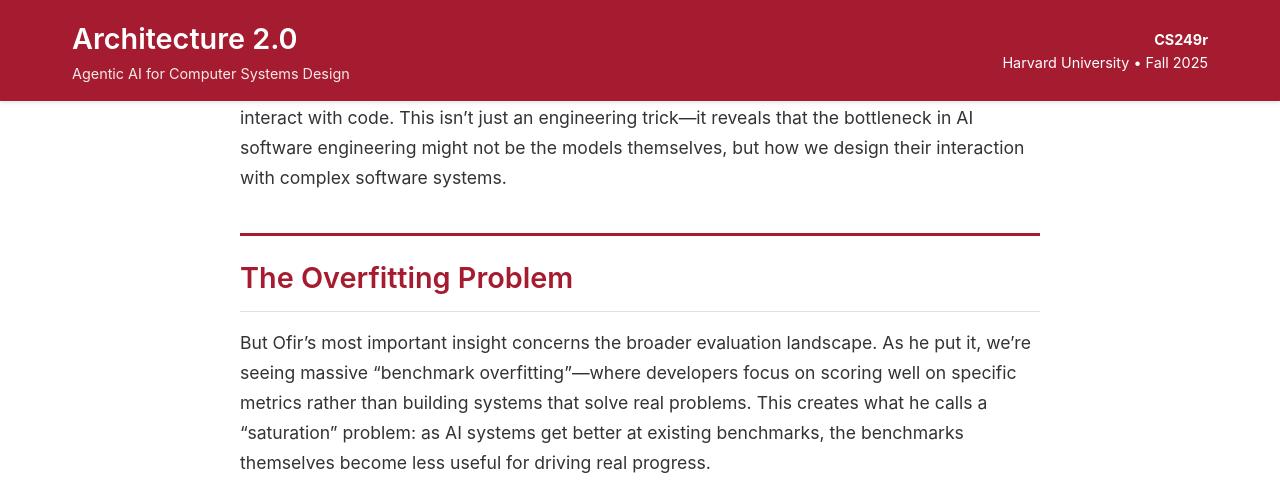
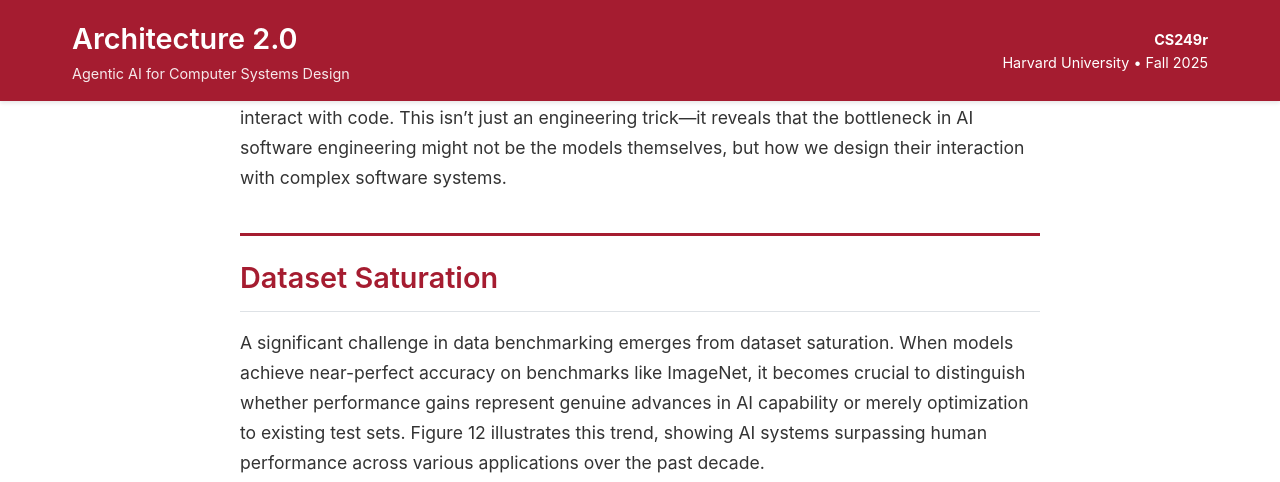
Before and after one commit to harvard-edge/cs249r_fall2025, a Jekyll site: the page built from _posts/2024-09-17-week-3-code-optimization-paradox.md, in a window 1280 px wide and 1400 px high, scrolled down 9220 px. Shown: the top 482 px of the window. Built offline with Jekyll 4.4.1, drawn with Linux system fonts in a browser that asks for light colours; comment, search, counter and statistics services are not loaded; some of the changed text lies outside the part shown; grey boxes are pictures that could not be loaded.

Commit message:
Week 3: add dataset saturation figure and tie-in to Overfitting Problem section

```diff
--- a/_posts/2024-09-17-week-3-code-optimization-paradox.md
+++ b/_posts/2024-09-17-week-3-code-optimization-paradox.md
@@ -123,7 +123,20 @@
 
 The results speak volumes. SWE-Agent, which started as a 100-line implementation, achieved significant improvements on SWE-Bench simply by providing better ways for AI models to interact with code. This isn't just an engineering trick—it reveals that the bottleneck in AI software engineering might not be the models themselves, but how we design their interaction with complex software systems.
 
+## Dataset Saturation
+
+A significant challenge in data benchmarking emerges from dataset saturation. When models achieve near-perfect accuracy on benchmarks like ImageNet, it becomes crucial to distinguish whether performance gains represent genuine advances in AI capability or merely optimization to existing test sets. Figure 12 illustrates this trend, showing AI systems surpassing human performance across various applications over the past decade.
+
+<figure class="post-figure">
+<img src="/cs249r_fall2025/assets/images/blog_images/week_3/dataset_saturation.png" alt="Dataset saturation: AI systems surpassing human performance on long-standing benchmarks" />
+<figcaption><em>As benchmarks saturate, marginal gains can reflect test-set optimization rather than meaningful capability improvements.</em></figcaption>
+</figure>
+
+This saturation phenomenon raises fundamental methodological questions. The MNIST dataset provides an illustrative example: certain test images, though nearly illegible to humans, were assigned specific labels during the dataset’s creation in 1994. When models correctly predict these labels, their apparent superhuman performance may actually reflect memorization of dataset artifacts rather than true digit recognition capabilities.
+
 ## The Overfitting Problem
+
+This is precisely the dynamic we see with benchmark overfitting—once datasets saturate, improvements often reflect test-set optimization rather than broader system understanding.
 
 But Ofir's most important insight concerns the broader evaluation landscape. As he put it, we're seeing massive "benchmark overfitting"—where developers focus on scoring well on specific metrics rather than building systems that solve real problems. This creates what he calls a "saturation" problem: as AI systems get better at existing benchmarks, the benchmarks themselves become less useful for driving real progress.
 
```
